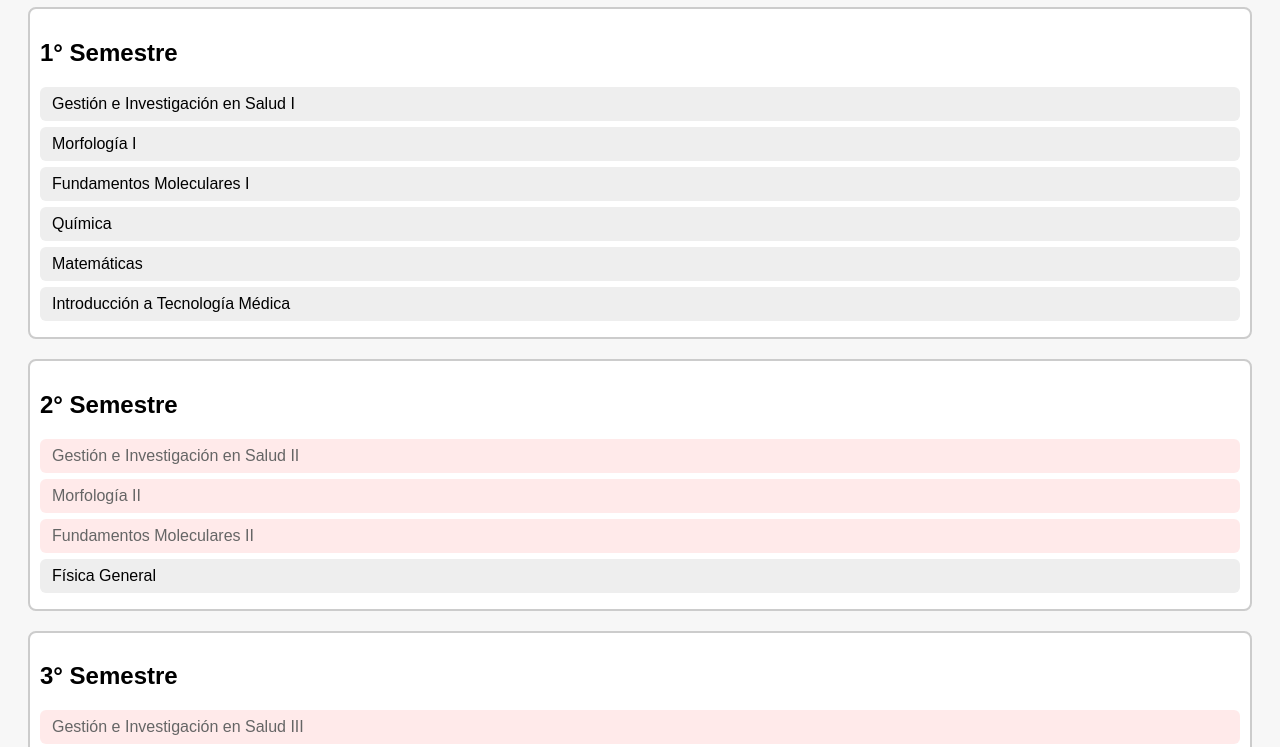
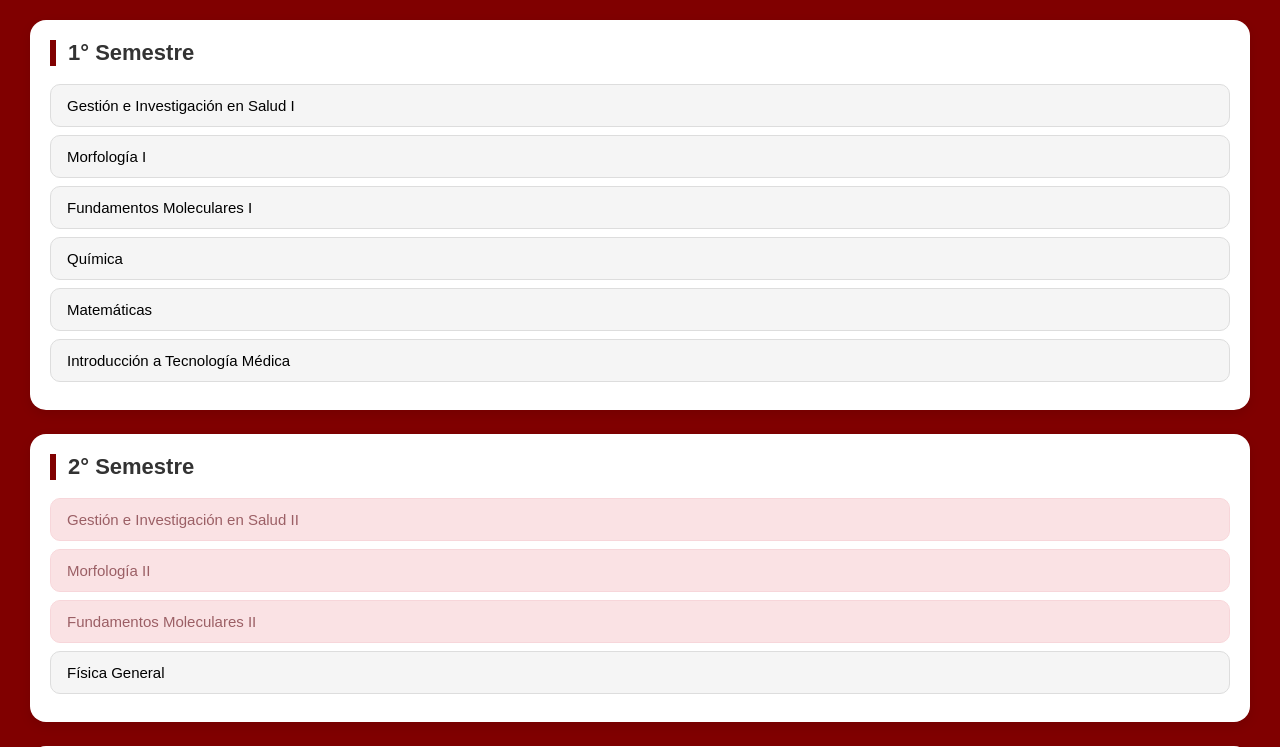
Before and after one commit to holatinnies/malla-lab, a plain HTML site: page index.html in a window 1280 px wide. Shown: the part 101-848 px from the top of the page. Drawn offline with Linux system fonts and the light colour scheme.

Commit message:
Update style.css

```diff
--- a/style.css
+++ b/style.css
@@ -1,36 +1,66 @@
+/* Fondo general */
 body {
-  font-family: sans-serif;
-  background-color: #f7f7f7;
-  padding: 20px;
+  font-family: Arial, sans-serif;
+  background-color: #800000; /* burdeo */
+  color: #ffffff;
+  margin: 0;
+  padding: 30px;
 }
 
+/* Título */
 h1 {
   text-align: center;
+  font-size: 28px;
+  margin-bottom: 40px;
 }
 
+/* Contenedor de semestre */
 .semestre {
-  margin: 20px 0;
-  padding: 10px;
-  background: white;
-  border: 2px solid #ccc;
-  border-radius: 8px;
+  background-color: #ffffff;
+  color: #000000;
+  border-radius: 16px;
+  padding: 20px;
+  margin-bottom: 24px;
+  box-shadow: 0 4px 12px rgba(0, 0, 0, 0.1);
 }
 
-.ramo {
-  margin: 6px 0;
-  padding: 8px 12px;
-  border-radius: 6px;
-  background-color: #eee;
-  cursor: pointer;
+.semestre h2 {
+  margin-top: 0;
+  font-size: 22px;
+  border-left: 6px solid #800000;
+  padding-left: 12px;
+  color: #333333;
 }
 
-.ramo.bloqueado {
-  background-color: #ffdddd;
-  cursor: not-allowed;
-  opacity: 0.6;
+/* Botón de ramo */
+.ramo {
+  background-color: #f5f5f5;
+  margin: 8px 0;
+  padding: 12px 16px;
+  border-radius: 10px;
+  cursor: pointer;
+  transition: all 0.25s ease;
+  font-size: 15px;
+  border: 1px solid #dddddd;
 }
 
+.ramo:hover {
+  background-color: #eaeaea;
+}
+
+/* Ramo completado */
 .ramo.completado {
-  background-color: #c8e6c9;
+  background-color: #d4edda;
+  color: #2e7d32;
   text-decoration: line-through;
+  font-weight: bold;
 }
+
+/* Ramo bloqueado */
+.ramo.bloqueado {
+  background-color: #f8d7da;
+  color: #721c24;
+  border-color: #f5c6cb;
+  opacity: 0.7;
+  cursor: not-allowed;
+}
```
